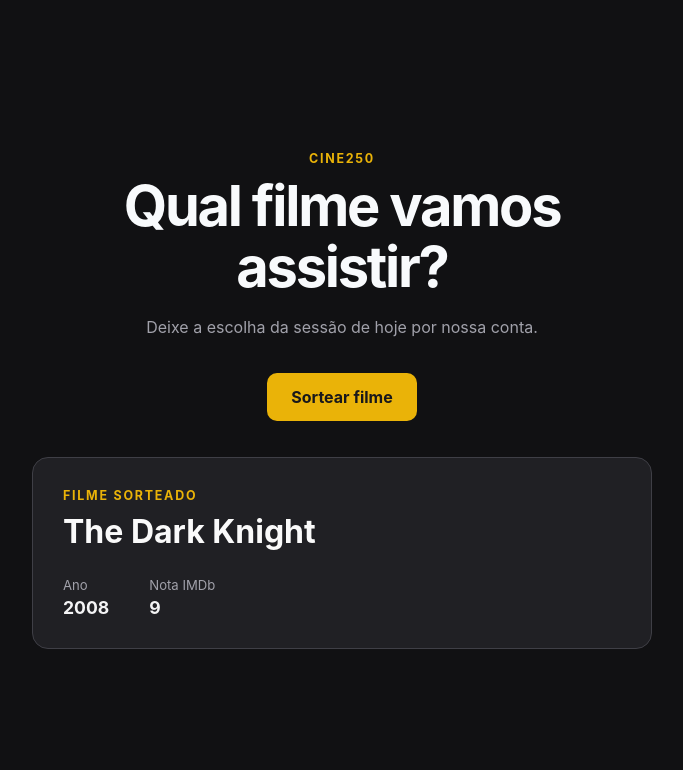
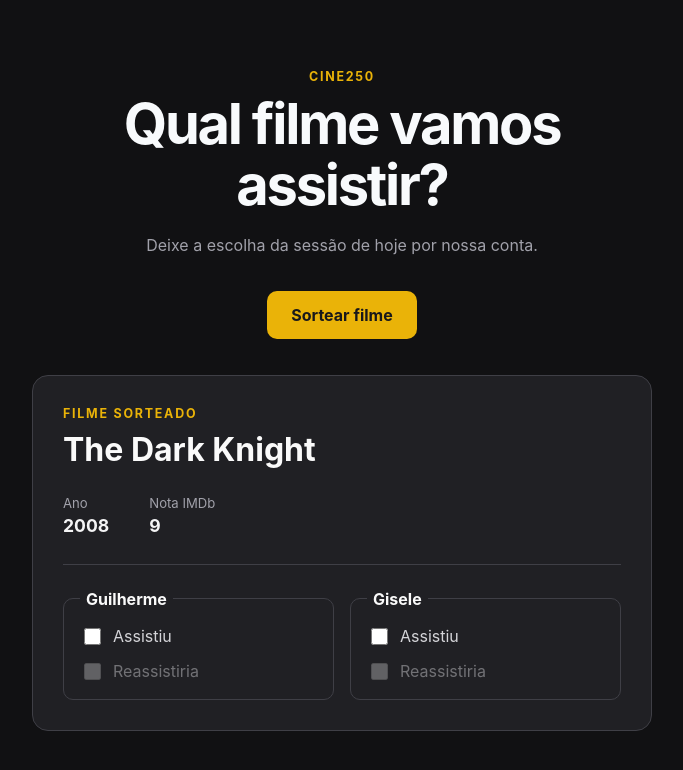
Before and after one commit to gcascardi/cine-250, a React (Vite) app: page / in a window 1280 px wide. Both pictures are taken after a click on the button "Sortear filme". Shown: the top 770 px of the page, without its empty margins (298-981 px from the left). Built offline with nearby package versions, Linux system fonts and the light colour scheme.

Commit message:
Add individual movie progress controls

```diff
--- a/public/movies.json
+++ b/public/movies.json
@@ -6,7 +6,11 @@
     "year": 1994,
     "rating": 9.3,
     "poster": "",
-    "synopsis": ""
+    "synopsis": "",
+    "watched_guilherme": false,
+    "watched_gisele": false,
+    "rewatch_guilherme": false,
+    "rewatch_gisele": false
   },
   {
     "id": 2,
@@ -15,7 +19,11 @@
     "year": 1972,
     "rating": 9.2,
     "poster": "",
-    "synopsis": ""
+    "synopsis": "",
+    "watched_guilherme": false,
+    "watched_gisele": false,
+    "rewatch_guilherme": false,
+    "rewatch_gisele": false
   },
   {
     "id": 3,
@@ -24,6 +32,10 @@
     "year": 2008,
     "rating": 9.0,
     "poster": "",
-    "synopsis": ""
+    "synopsis": "",
+    "watched_guilherme": false,
+    "watched_gisele": false,
+    "rewatch_guilherme": false,
+    "rewatch_gisele": false
   }
 ]
--- a/src/App.css
+++ b/src/App.css
@@ -113,6 +113,50 @@
   font-weight: 700;
 }
 
+.people-progress {
+  display: grid;
+  grid-template-columns: repeat(2, minmax(0, 1fr));
+  gap: 16px;
+  margin-top: 28px;
+  padding-top: 24px;
+  border-top: 1px solid #3f3f46;
+}
+
+.person-progress {
+  display: grid;
+  gap: 12px;
+  min-width: 0;
+  margin: 0;
+  padding: 16px;
+  border: 1px solid #3f3f46;
+  border-radius: 10px;
+}
+
+.person-progress legend {
+  padding-inline: 6px;
+  color: #fafafa;
+  font-weight: 700;
+}
+
+.person-progress label {
+  display: flex;
+  align-items: center;
+  gap: 9px;
+  color: #d4d4d8;
+  cursor: pointer;
+}
+
+.person-progress input {
+  width: 17px;
+  height: 17px;
+  accent-color: #eab308;
+}
+
+.person-progress label:has(input:disabled) {
+  cursor: not-allowed;
+  opacity: 0.45;
+}
+
 @media (max-width: 480px) {
   .app {
     padding-block: 32px;
@@ -121,4 +165,8 @@
   .movie-card {
     padding: 24px;
   }
+
+  .people-progress {
+    grid-template-columns: 1fr;
+  }
 }
--- a/src/App.jsx
+++ b/src/App.jsx
@@ -3,8 +3,10 @@
 
 function App() {
   const [movies, setMovies] = useState([])
-  const [selectedMovie, setSelectedMovie] = useState(null)
+  const [selectedMovieId, setSelectedMovieId] = useState(null)
   const [error, setError] = useState('')
+
+  const selectedMovie = movies.find((movie) => movie.id === selectedMovieId)
 
   useEffect(() => {
     async function loadMovies() {
@@ -27,7 +29,30 @@
 
   function drawMovie() {
     const randomIndex = Math.floor(Math.random() * movies.length)
-    setSelectedMovie(movies[randomIndex])
+    setSelectedMovieId(movies[randomIndex].id)
+  }
+
+  function updateProgress(person, field, checked) {
+    const watchedField = `watched_${person}`
+    const rewatchField = `rewatch_${person}`
+
+    setMovies((currentMovies) =>
+      currentMovies.map((movie) => {
+        if (movie.id !== selectedMovieId) {
+          return movie
+        }
+
+        if (field === 'watched') {
+          return {
+            ...movie,
+            [watchedField]: checked,
+            [rewatchField]: checked ? movie[rewatchField] : false,
+          }
+        }
+
+        return { ...movie, [rewatchField]: checked }
+      }),
+    )
   }
 
   return (
@@ -70,6 +95,42 @@
                 <dd>{selectedMovie.rating}</dd>
               </div>
             </dl>
+
+            <div className="people-progress">
+              {['guilherme', 'gisele'].map((person) => {
+                const watchedField = `watched_${person}`
+                const rewatchField = `rewatch_${person}`
+
+                return (
+                  <fieldset className="person-progress" key={person}>
+                    <legend>
+                      {person.charAt(0).toUpperCase() + person.slice(1)}
+                    </legend>
+                    <label>
+                      <input
+                        type="checkbox"
+                        checked={selectedMovie[watchedField]}
+                        onChange={(event) =>
+                          updateProgress(person, 'watched', event.target.checked)
+                        }
+                      />
+                      Assistiu
+                    </label>
+                    <label>
+                      <input
+                        type="checkbox"
+                        checked={selectedMovie[rewatchField]}
+                        disabled={!selectedMovie[watchedField]}
+                        onChange={(event) =>
+                          updateProgress(person, 'rewatch', event.target.checked)
+                        }
+                      />
+                      Reassistiria
+                    </label>
+                  </fieldset>
+                )
+              })}
+            </div>
           </article>
         )}
       </section>
```
